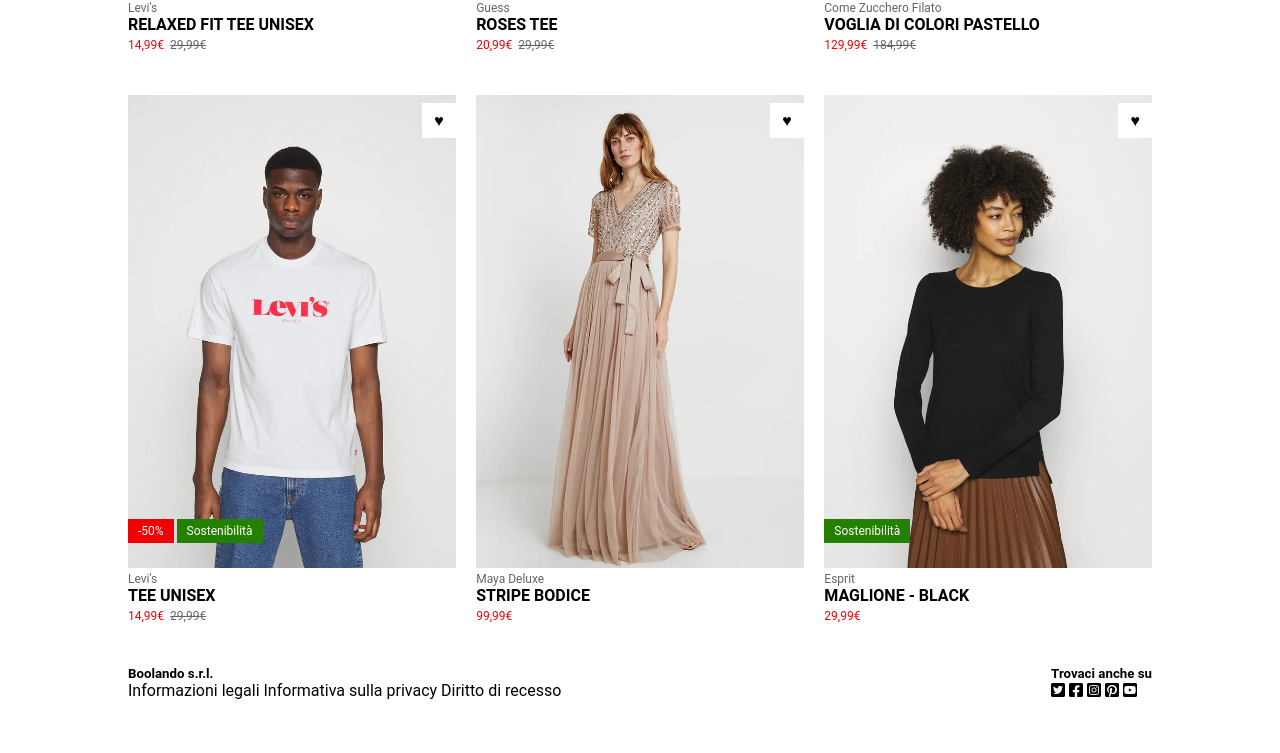
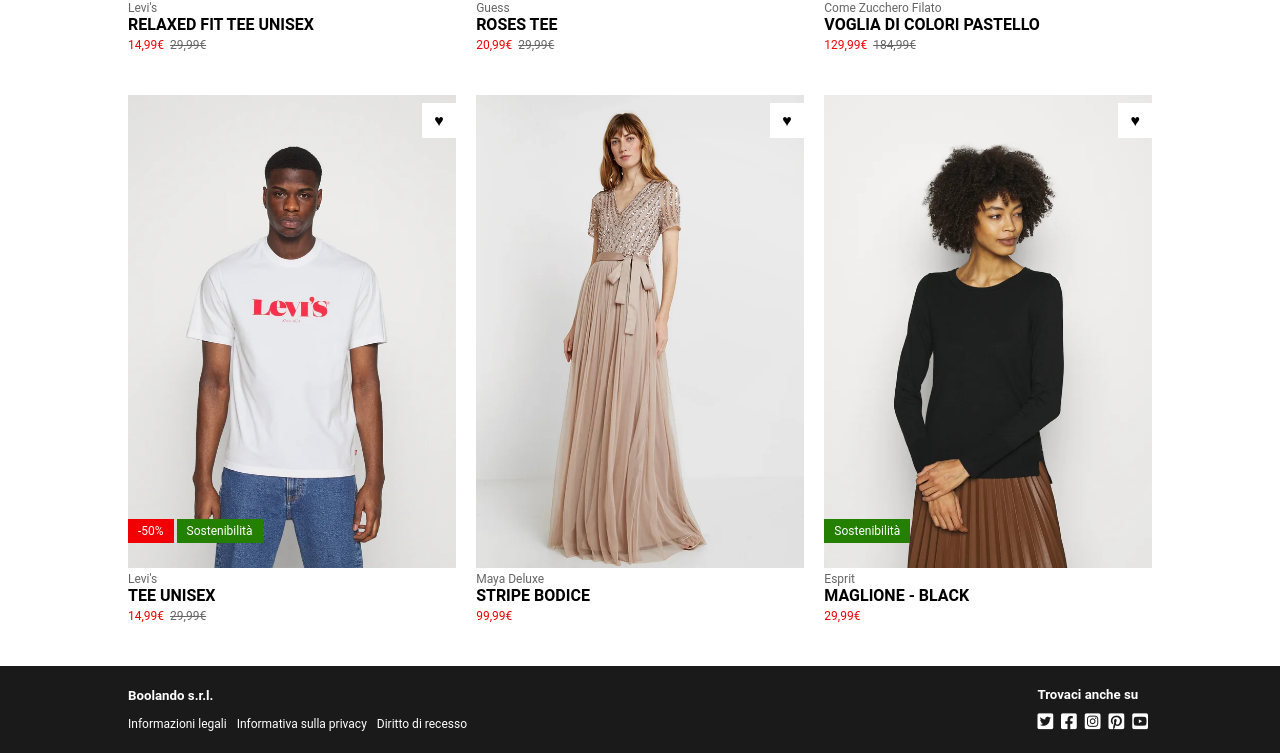
Before and after one commit to Antonius131/html-css-boolando, a plain HTML site: page index.html in a window 1280 px wide. Shown: the part 592-1345 px from the top of the page. Before the commit the page ends 1292 px from the top, so only its background shows below. Drawn offline with Linux system fonts and the light colour scheme.

Commit message:
footer style

```diff
--- a/css/style.css
+++ b/css/style.css
@@ -21,10 +21,16 @@ ul {
 
 li {
     display: inline;
+    font-size: 14px;
 }
 
 h4 {
     text-transform: uppercase;
+}
+
+h5 {
+    text-align: left;
+    margin-bottom: 10px;
 }
 
 p {
@@ -35,6 +41,10 @@ p {
 a {
     color: #fff;
     text-decoration: none;
+}
+
+i {
+    font-size: 14px;
 }
 
 .container {
@@ -61,7 +71,6 @@ header {
     background-color: #f35a02;
     padding: 21px;
     color: #fff;
-    font-size: 14px;
     box-shadow: 0px 1px 3px 1px rgba(0,0,0,.5);
 }
 
@@ -150,3 +159,28 @@ main {
     text-decoration: line-through;
     margin-left: 6px;
 }
+
+
+
+
+/* footer */
+
+footer {
+    background-color: #1A1A1A;
+    padding: 21px;
+    color: #fff;
+}
+
+.company-col ul li {
+    font-size: 12px;
+    margin-right: 6px;
+}
+
+.socials-col {
+    text-align: right;
+}
+
+.socials-col span i {
+    font-size: 18px;
+    margin-right: 4px;
+}
```
